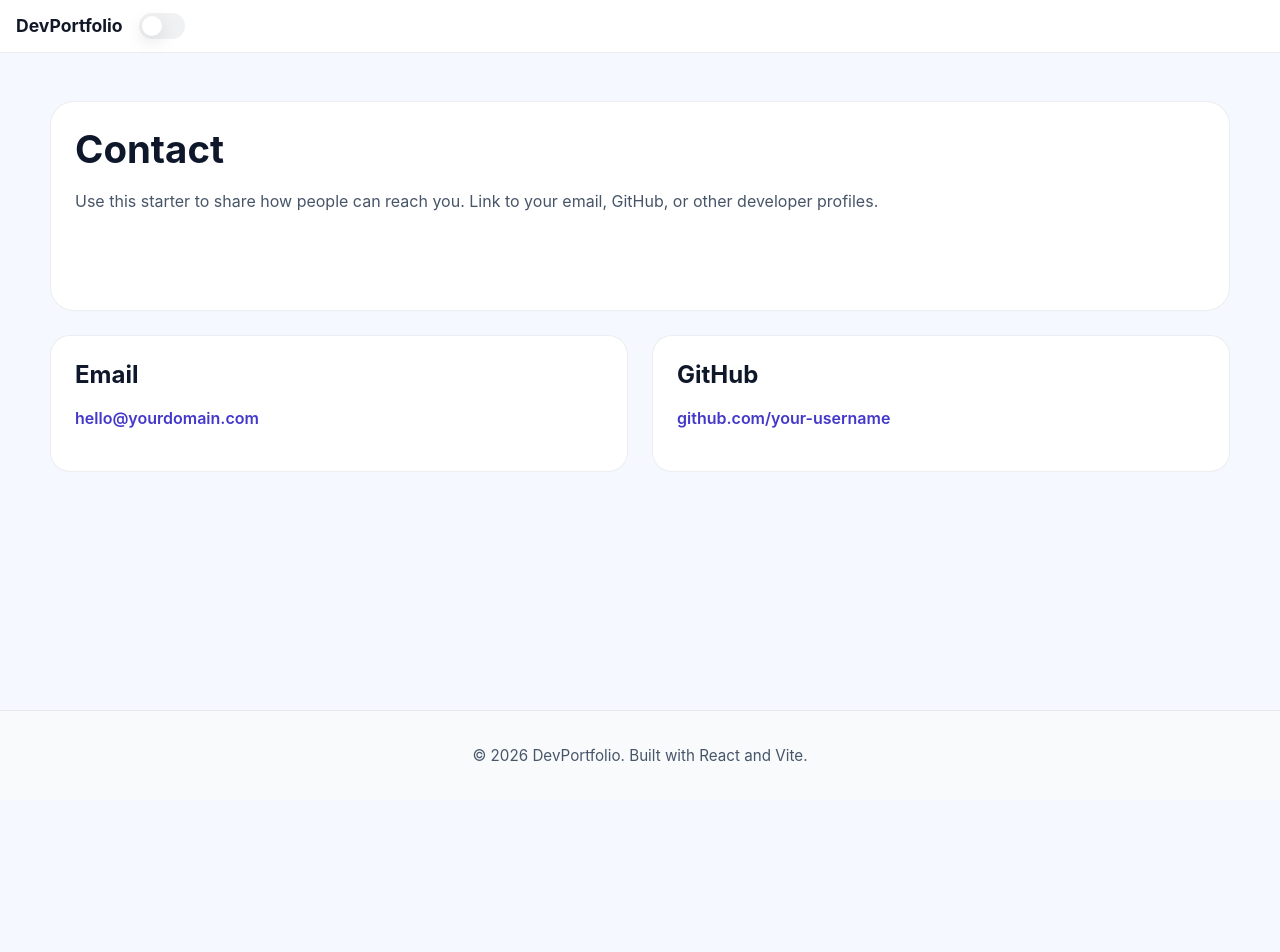
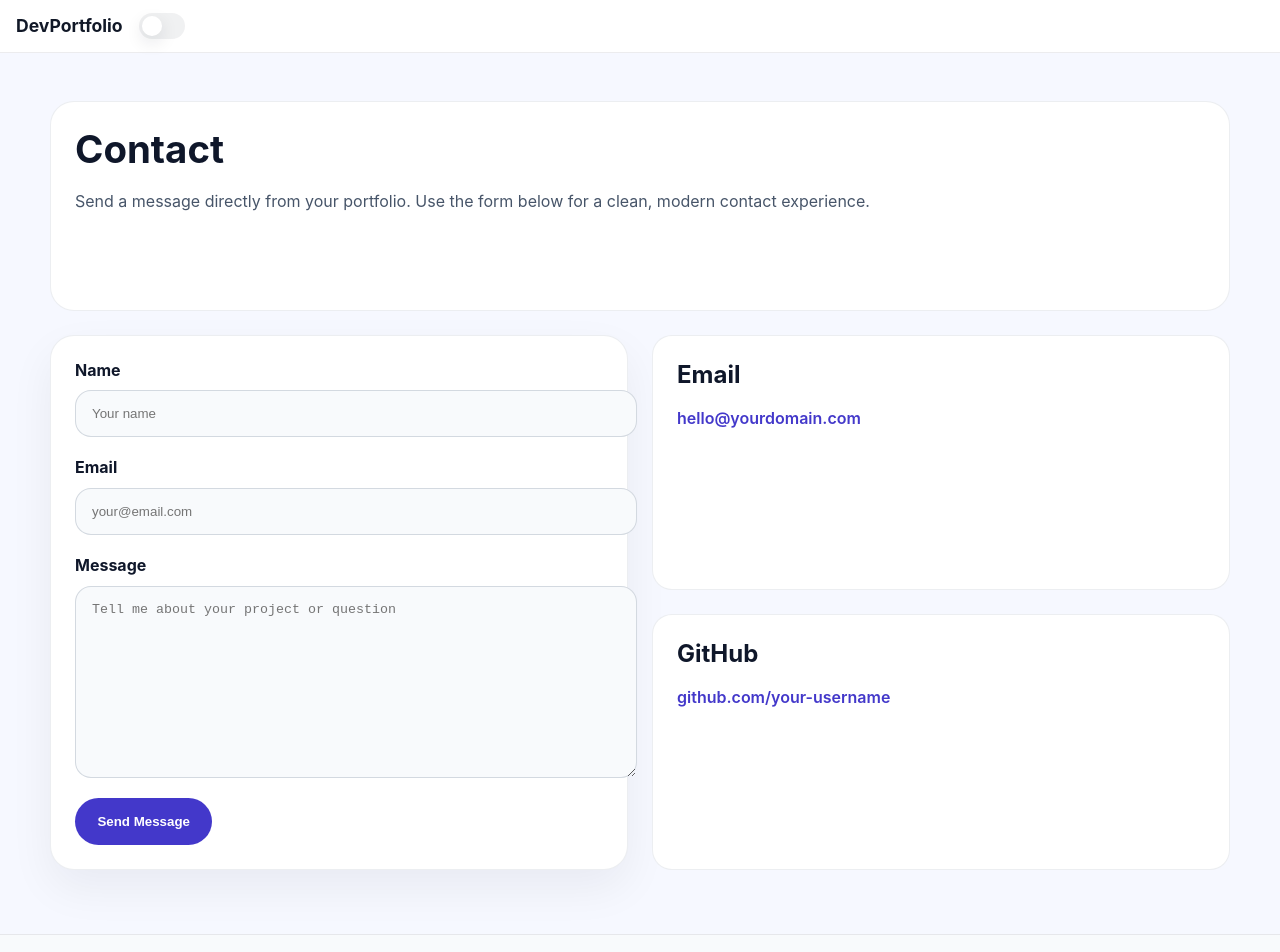
Before and after one commit to shaikmdarifcse23-byte/NewRepo, a React (Vite) app: page /contact in a window 1280 px wide. Shown: the top 952 px of the page. Before the commit the page ends 800 px from the top, so only its background shows below. Built offline with nearby package versions, Linux system fonts and the light colour scheme.

Commit message:
created contact details

```diff
--- a/src/pages/Contact.jsx
+++ b/src/pages/Contact.jsx
@@ -1,16 +1,136 @@
+import { useState } from 'react'
 import styles from './Page.module.css'
 
+const initialForm = {
+  name: '',
+  email: '',
+  message: '',
+}
+
+function validateForm(values) {
+  const errors = {}
+  if (!values.name.trim()) {
+    errors.name = 'Please enter your name.'
+  }
+  if (!values.email.trim()) {
+    errors.email = 'Please enter your email address.'
+  } else if (!/^[^\s@]+@[^\s@]+\.[^\s@]+$/.test(values.email)) {
+    errors.email = 'Please enter a valid email address.'
+  }
+  if (!values.message.trim()) {
+    errors.message = 'Please write a message.'
+  } else if (values.message.trim().length < 10) {
+    errors.message = 'Message should be at least 10 characters long.'
+  }
+  return errors
+}
+
 function Contact() {
+  const [formData, setFormData] = useState(initialForm)
+  const [errors, setErrors] = useState({})
+  const [success, setSuccess] = useState(false)
+
+  const handleChange = (event) => {
+    const { name, value } = event.target
+    setFormData((current) => ({
+      ...current,
+      [name]: value,
+    }))
+
+    if (errors[name]) {
+      setErrors((current) => ({
+        ...current,
+        [name]: '',
+      }))
+    }
+
+    if (success) {
+      setSuccess(false)
+    }
+  }
+
+  const handleSubmit = (event) => {
+    event.preventDefault()
+    const validation = validateForm(formData)
+
+    if (Object.keys(validation).length > 0) {
+      setErrors(validation)
+      setSuccess(false)
+      return
+    }
+
+    setErrors({})
+    setSuccess(true)
+    setFormData(initialForm)
+  }
+
   return (
     <section id="contact" className={styles.pageSection}>
       <div className={styles.card}>
         <h1 className={styles.sectionTitle}>Contact</h1>
         <p className={styles.sectionText}>
-          Use this starter to share how people can reach you. Link to your email, GitHub, or other developer profiles.
+          Send a message directly from your portfolio. Use the form below for a clean, modern contact experience.
         </p>
       </div>
 
       <div className={styles.contactGrid}>
+        <form className={styles.contactForm} onSubmit={handleSubmit} noValidate>
+          {success && <div className={styles.successBanner}>Your message was sent successfully.</div>}
+
+          <div className={styles.fieldGroup}>
+            <label htmlFor="name" className={styles.fieldLabel}>
+              Name
+            </label>
+            <input
+              id="name"
+              name="name"
+              type="text"
+              value={formData.name}
+              onChange={handleChange}
+              className={styles.textInput}
+              placeholder="Your name"
+            />
+            {errors.name && <p className={styles.errorText}>{errors.name}</p>}
+          </div>
+
+          <div className={styles.fieldGroup}>
+            <label htmlFor="email" className={styles.fieldLabel}>
+              Email
+            </label>
+            <input
+              id="email"
+              name="email"
+              type="email"
+              value={formData.email}
+              onChange={handleChange}
+              className={styles.textInput}
+              placeholder="your@email.com"
+            />
+            {errors.email && <p className={styles.errorText}>{errors.email}</p>}
+          </div>
+
+          <div className={styles.fieldGroup}>
+            <label htmlFor="message" className={styles.fieldLabel}>
+              Message
+            </label>
+            <textarea
+              id="message"
+              name="message"
+              rows="6"
+              value={formData.message}
+              onChange={handleChange}
+              className={styles.textArea}
+              placeholder="Tell me about your project or question"
+            />
+            {errors.message && <p className={styles.errorText}>{errors.message}</p>}
+          </div>
+
+          <button type="submit" className={styles.submitButton}>
+            Send Message
+          </button>
+        </form>
+
+        <div className={styles.contactInfo}>
           <div className={styles.contactItem}>
             <h2 className={styles.cardTitle}>Email</h2>
             <p className={styles.cardBody}>
@@ -28,6 +148,7 @@ function Contact() {
             </p>
           </div>
         </div>
+      </div>
     </section>
   )
 }
--- a/src/pages/Page.module.css
+++ b/src/pages/Page.module.css
@@ -224,6 +224,88 @@
   gap: 1.5rem;
 }
 
+.contactForm {
+  background: #ffffff;
+  border: 1px solid rgba(100, 116, 139, 0.12);
+  border-radius: 24px;
+  padding: 1.5rem;
+  box-shadow: 0 18px 45px rgba(15, 23, 42, 0.06);
+}
+
+.successBanner {
+  background: #ecfdf5;
+  border: 1px solid #86efac;
+  color: #166534;
+  border-radius: 16px;
+  padding: 1rem 1.2rem;
+  margin-bottom: 1rem;
+}
+
+.fieldGroup {
+  display: flex;
+  flex-direction: column;
+  gap: 0.65rem;
+  margin-bottom: 1.25rem;
+}
+
+.fieldLabel {
+  font-weight: 700;
+  color: #0f172a;
+}
+
+.textInput,
+.textArea {
+  width: 100%;
+  border: 1px solid rgba(100, 116, 139, 0.25);
+  border-radius: 16px;
+  padding: 0.95rem 1rem;
+  background: #f8fafc;
+  color: #0f172a;
+  outline: none;
+  transition: border-color 180ms ease, box-shadow 180ms ease;
+}
+
+.textInput:focus,
+.textArea:focus {
+  border-color: #4338ca;
+  box-shadow: 0 0 0 4px rgba(67, 56, 202, 0.08);
+}
+
+.textArea {
+  min-height: 160px;
+  resize: vertical;
+}
+
+.errorText {
+  color: #b91c1c;
+  font-size: 0.95rem;
+  margin: 0;
+}
+
+.submitButton {
+  display: inline-flex;
+  align-items: center;
+  justify-content: center;
+  padding: 1rem 1.4rem;
+  border-radius: 999px;
+  background: #4338ca;
+  color: #ffffff;
+  border: none;
+  cursor: pointer;
+  font-weight: 700;
+  transition: transform 180ms ease, background-color 180ms ease;
+}
+
+.submitButton:hover {
+  background: #3730a3;
+  transform: translateY(-1px);
+}
+
+.contactInfo {
+  display: grid;
+  gap: 1.5rem;
+}
+
 .contactItem {
   background: #ffffff;
   border: 1px solid rgba(100, 116, 139, 0.12);
```
Lines whose indentation alone changed are shown as unchanged.
